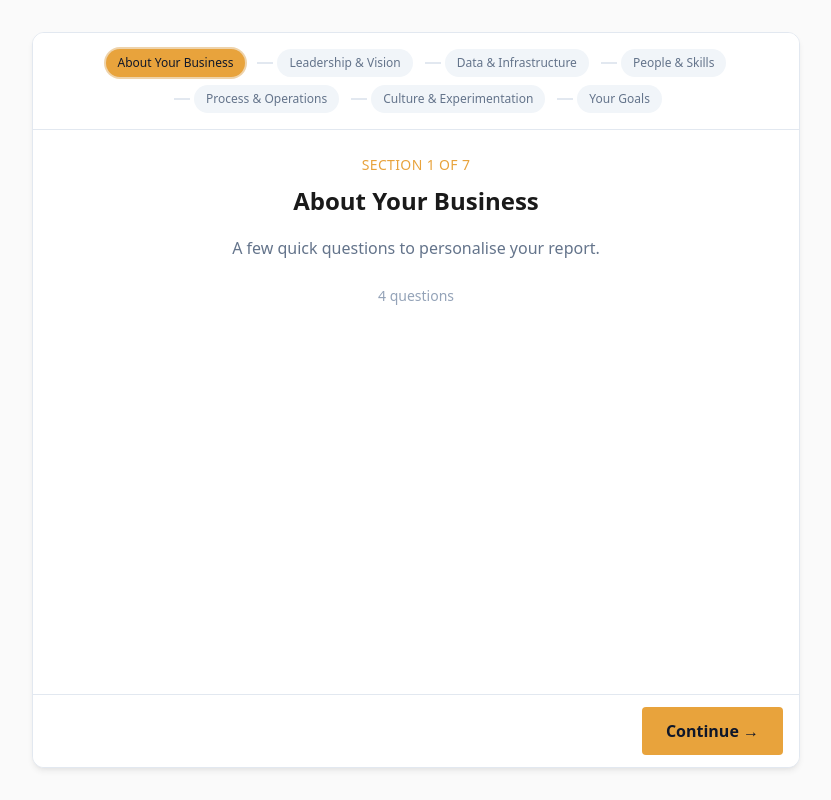
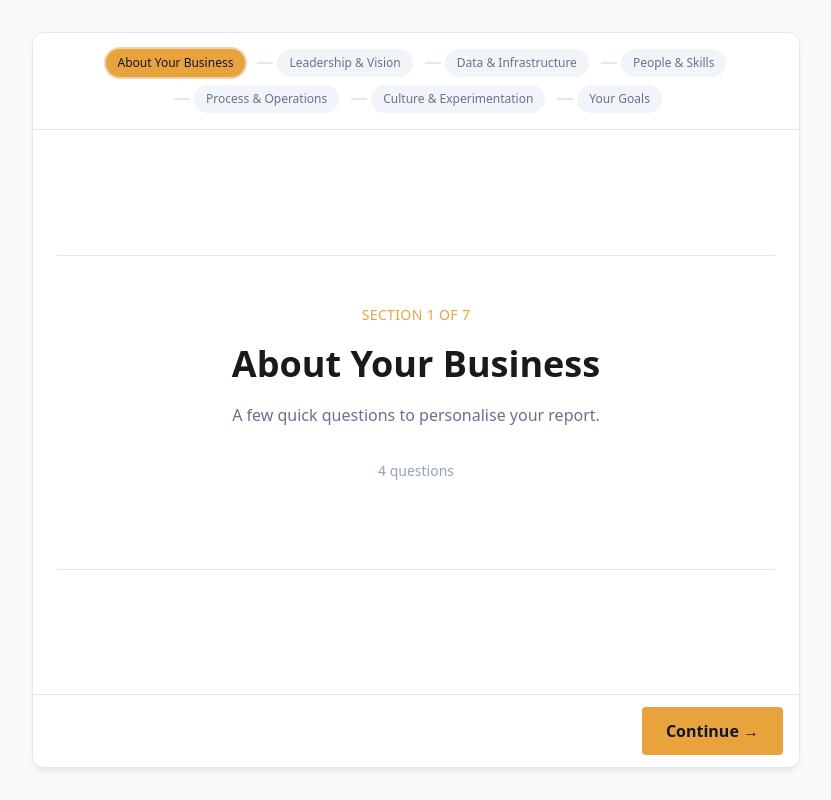
Before and after one commit to andy-carroll/scorekit, a Next.js app in the folder apps/web/: page /quiz in a window 1280 px wide. Shown: the whole page, without its empty margins (224-1055 px from the left). Built offline with nearby package versions, Linux system fonts and the light colour scheme.

Commit message:
feat: improve quiz section dividers
Make Pillar intro screens feel like slide-deck section breaks

```diff
--- a/apps/web/src/app/globals.css
+++ b/apps/web/src/app/globals.css
@@ -8,6 +8,52 @@
  * - ./styles/themes/accelerator.css (Accelerator Solutions)
  */
 @import "../styles/themes/accelerator.css";
+
+/* ========================================
+ * Quiz Section Divider (Pillar Intro)
+ * ======================================== */
+
+.pillar-intro {
+  min-height: 100%;
+  display: flex;
+  flex-direction: column;
+  justify-content: center;
+  text-align: center;
+}
+
+.pillar-intro-content {
+  padding: var(--space-12) var(--space-6);
+}
+
+.pillar-intro-divider {
+  height: 1px;
+  width: 100%;
+  background-color: var(--color-border);
+}
+
+.pillar-intro-kicker {
+  margin-bottom: var(--space-4);
+}
+
+.pillar-intro-title {
+  font-family: var(--font-display);
+  font-size: var(--text-4xl);
+  font-weight: var(--font-bold);
+  color: var(--color-text-on-light);
+  line-height: var(--leading-tight);
+  margin-bottom: var(--space-4);
+}
+
+.pillar-intro-description {
+  max-width: 42ch;
+  margin-left: auto;
+  margin-right: auto;
+  margin-bottom: var(--space-8);
+}
+
+.pillar-intro-meta {
+  margin-bottom: var(--space-10);
+}
 
 /* ========================================
  * Tailwind Theme Integration
--- a/apps/web/src/components/PillarIntro.tsx
+++ b/apps/web/src/components/PillarIntro.tsx
@@ -18,24 +18,24 @@ export function PillarIntro({
   wrapInCard = true,
 }: PillarIntroProps) {
   const content = (
-    <div className="text-center">
-      <div className="section-label mb-2">
-        Section {pillarNumber} of {totalPillars}
+    <div className="pillar-intro">
+      <div className="pillar-intro-divider" aria-hidden="true" />
+
+      <div className="pillar-intro-content">
+        <div className="section-label pillar-intro-kicker">
+          SECTION {pillarNumber} OF {totalPillars}
         </div>
 
-      <h2 className="section-heading mb-4">{pillarName}</h2>
+        <h2 className="pillar-intro-title">{pillarName}</h2>
 
-      <p className="body-text mb-6 max-w-md mx-auto">{pillarDescription}</p>
+        <p className="body-text pillar-intro-description">{pillarDescription}</p>
 
-      <div className="muted-text mb-8">
+        <div className="muted-text pillar-intro-meta">
           {questionCount} {questionCount === 1 ? "question" : "questions"}
         </div>
 
         {onContinue && (
-        <button
-          onClick={onContinue}
-          className="btn-primary"
-        >
+          <button onClick={onContinue} className="btn-primary">
             Continue
             <svg
               className="ml-2 w-4 h-4"
@@ -53,6 +53,9 @@ export function PillarIntro({
           </button>
         )}
       </div>
+
+      <div className="pillar-intro-divider" aria-hidden="true" />
+    </div>
   );
 
   if (!wrapInCard) return content;
```
Also changed, not shown: 1 other file (tests, documents, lock files or other folders). Lines whose indentation alone changed are shown as unchanged.
